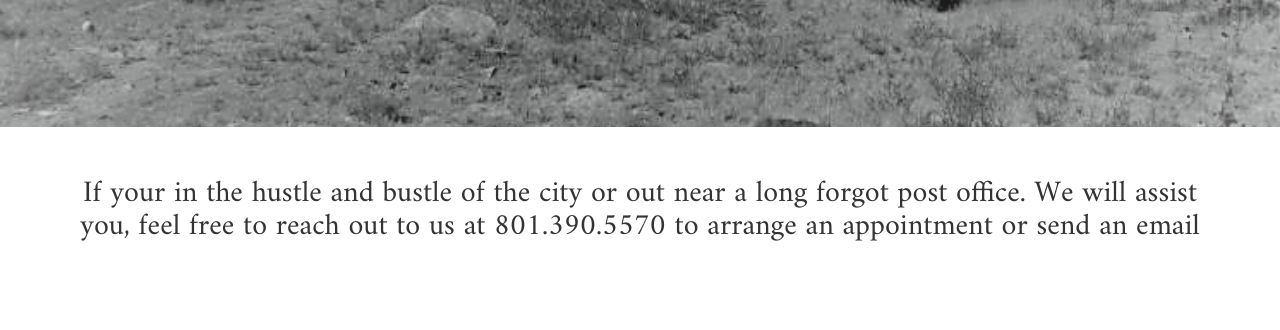
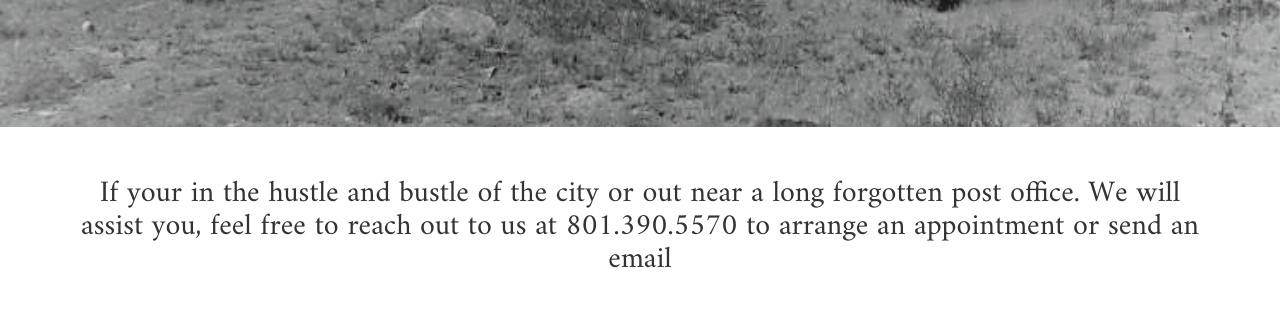
Before and after one commit to welljer/umbilicalMoonrise, a plain HTML site: page index.html in a window 1280 px wide. Shown: the part 5960-6290 px from the top of the page. Drawn offline with nearby package versions, Linux system fonts and the light colour scheme.

Commit message:
letterPeople

```diff
--- a/index.html
+++ b/index.html
@@ -340,7 +340,7 @@
     <div class= "row1">
         <!-- start column -->
         <div class= "col-sm-12">
-            <h2 class= "contactInsert">If your in the hustle and bustle of the city or out near a long forgot post office. We will assist you, feel free to reach out to us at 801.390.5570 to arrange an appointment or send an email</h2>
+            <h2 class= "contactInsert">If your in the hustle and bustle of the city or out near a long forgotten post office. We will assist you, feel free to reach out to us at 801.390.5570 to arrange an appointment or send an email</h2>
         <!-- end column -->
         </div>
     <!-- end row -->
```
